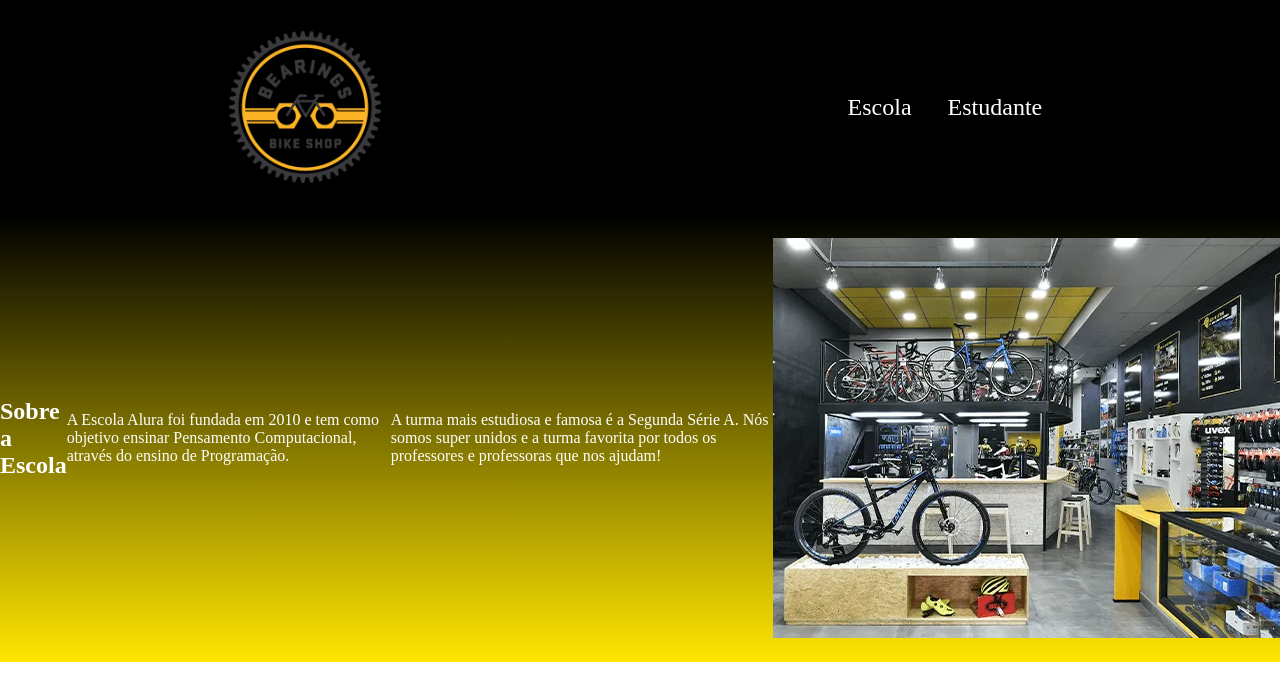
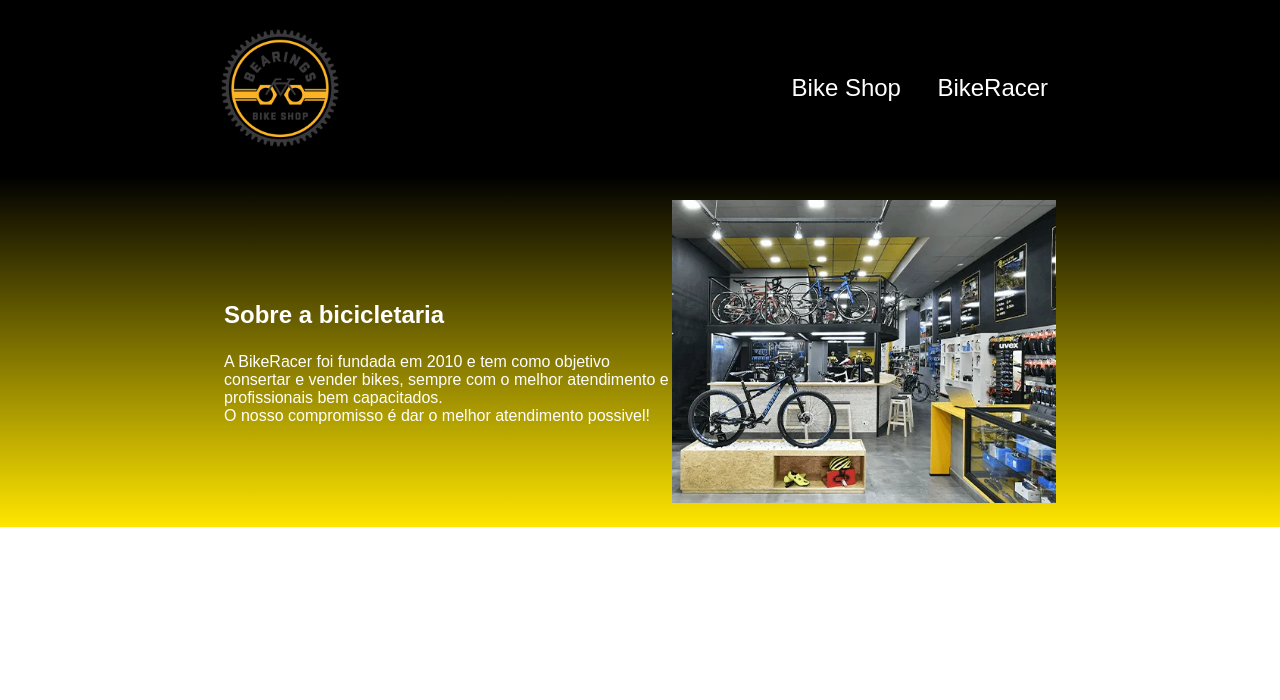
Before and after one commit to Kauan-BR/site-teste, a plain HTML site: page index.html in a window 1280 px wide. Drawn offline with Linux system fonts and the light colour scheme.

Commit message:
Add files via upload

```diff
--- a/index.html
+++ b/index.html
@@ -11,15 +11,17 @@
     <header class="cabecalho">
         <img class="cabecalho-imagem" src="pngwing.com.png" alt="">
         <ul class="cabecalho-lista">
-            <li class="cabecalho-lista-item">Escola</li>
-            <li class="cabecalho-lista-item">Estudante</li>
+            <li class="cabecalho-lista-item">Bike Shop</li>
+            <li class="cabecalho-lista-item">BikeRacer</li>
         </ul>
     </header>
     <section class="escola">
-        <h2 class="escola-titulo">Sobre a Escola</h2>
-                    <p class="escola-texto-um">A Escola Alura foi fundada em 2010 e tem como objetivo ensinar Pensamento Computacional, através do ensino de  Programação.</p>
-                    <p class="escola-texto-dois">A turma mais estudiosa e famosa é a Segunda Série A. Nós somos super unidos e a turma favorita por todos os professores e professoras que nos ajudam!</p>
-                   <img class="escola-imagem" src="bicicletaria.webp" alt="">
-      </section>
+        <div class="escola-div-conteudo">
+            <h2 class="escola-titulo">Sobre a bicicletaria</h2>
+            <p class="escola-texto-um">A BikeRacer foi fundada em 2010 e tem como objetivo consertar e vender bikes, sempre com o melhor atendimento e profissionais bem capacitados.</p>
+            <p class="escola-texto-dois">O nosso compromisso é dar o melhor atendimento possivel!</p>
+        </div>
+        <img class="escola-imagem" src="bicicletaria.webp" alt="Professora no quadro">
+    </section>
 </body>
 </html>
--- a/style.css
+++ b/style.css
@@ -4,7 +4,7 @@ header{
 }
 
 .cabecalho-imagem{
-width: 13%;
+width: 10%;
 }
 
 .cabecalho {
@@ -28,7 +28,7 @@ width: 13%;
 }
 
 .escola-imagem{
-    width: 50%;
+    width: 30%;
 }
 
 .escola{
@@ -39,3 +39,15 @@ width: 13%;
     align-items: center;
     padding: 24px 0;
 }
+
+.escola-div-conteudo{
+    width: 35%;
+}
+
+.escola-titulo{
+    padding: 24px 0;
+}
+
+body {
+    font-family: 'Poppins', sans-serif;
+}
```
